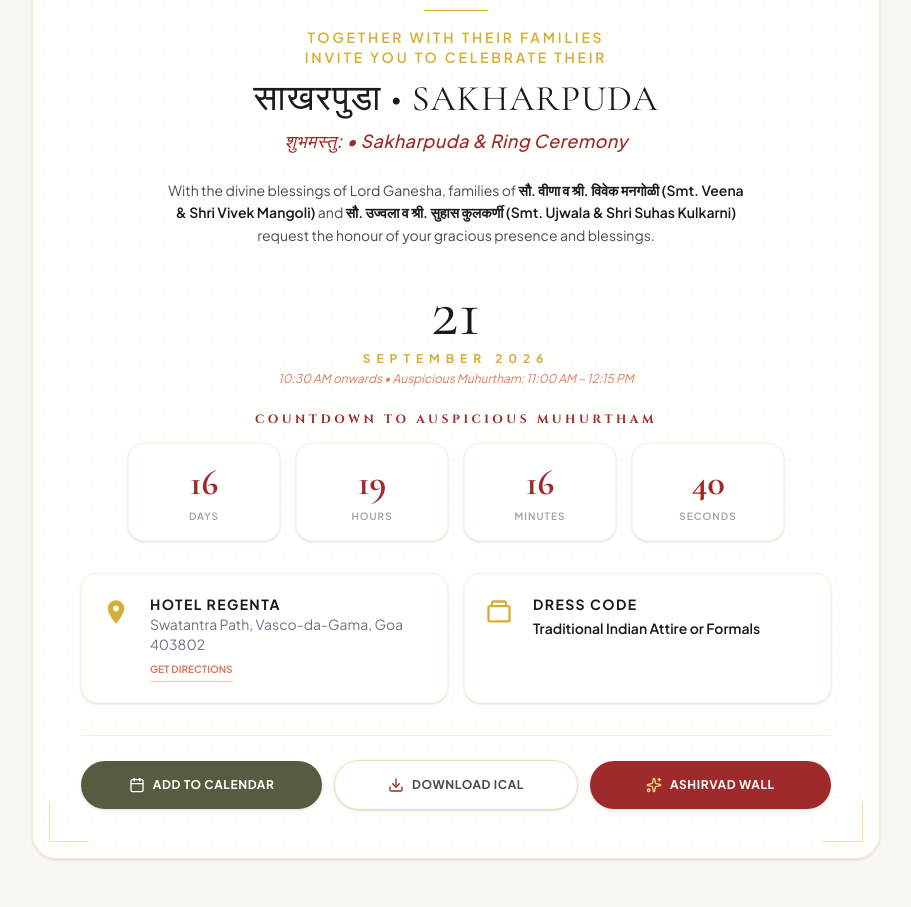
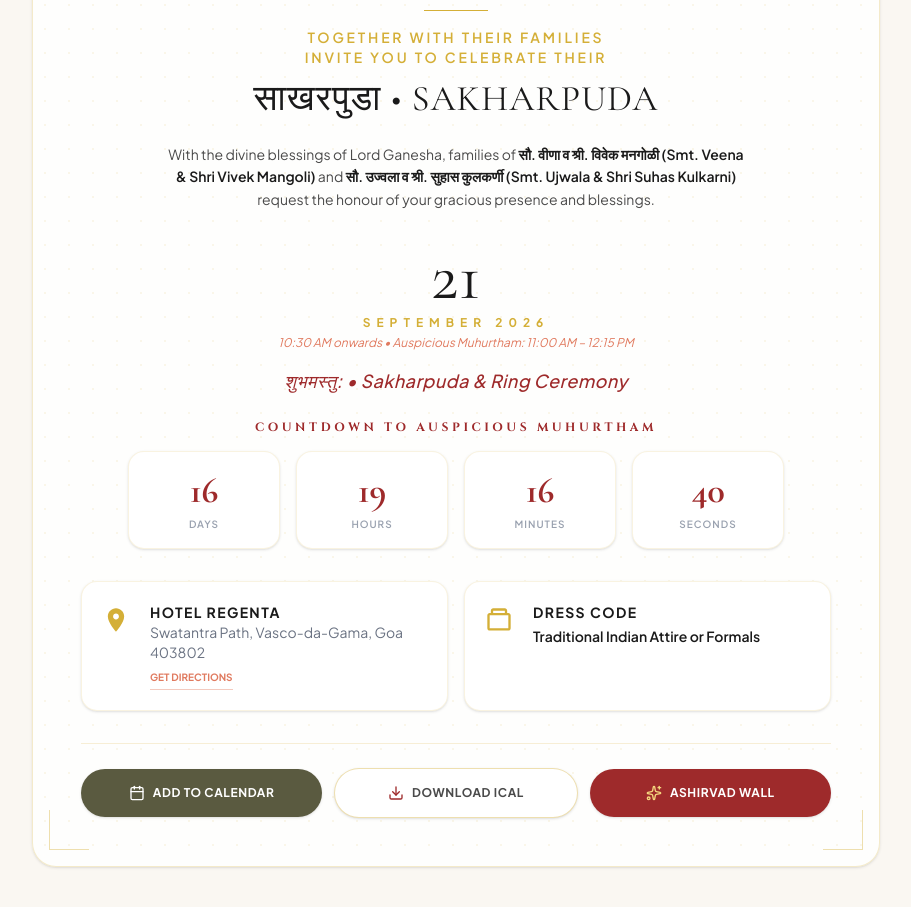
Before and after one commit to Vishrutman/VM-HK-Engagement, a React (Vite) app: page / in a window 1280 px wide. Shown: the part 1200-2107 px from the top of the page, without its empty margins (184-1095 px from the left). Built offline with nearby package versions, Linux system fonts and the light colour scheme; no server answers; the database is empty.

Commit message:
Remove and re-add ceremony description paragraph

```diff
--- a/src/components/FormalInvitation.tsx
+++ b/src/components/FormalInvitation.tsx
@@ -69,9 +69,6 @@ export const FormalInvitation: React.FC<FormalInvitationProps> = ({
           <h1 className="font-cormorant text-2xl sm:text-4xl text-[#1a1a1a] font-light tracking-wide uppercase mb-2">
             साखरपुडा • Sakharpuda
           </h1>
-          <p className="text-center text-[#9E2A2B] font-medium italic text-base sm:text-lg mb-6 tracking-wide">
-            शुभमस्तु: • Sakharpuda &amp; Ring Ceremony
-          </p>
         </div>
 
         {/* Traditional Host & Family Copy */}
@@ -96,7 +93,9 @@ export const FormalInvitation: React.FC<FormalInvitationProps> = ({
               {event.timeString} • {event.muhurthamTime}
             </span>
           </div>
-
+<p className="text-center text-[#9E2A2B] font-medium italic text-base sm:text-lg mb-6 tracking-wide">
+            शुभमस्तु: • Sakharpuda &amp; Ring Ceremony
+          </p>
           {/* Countdown Module */}
           <CountdownTimer targetTimestamp={event.targetTimestamp} />
         </div>
```
